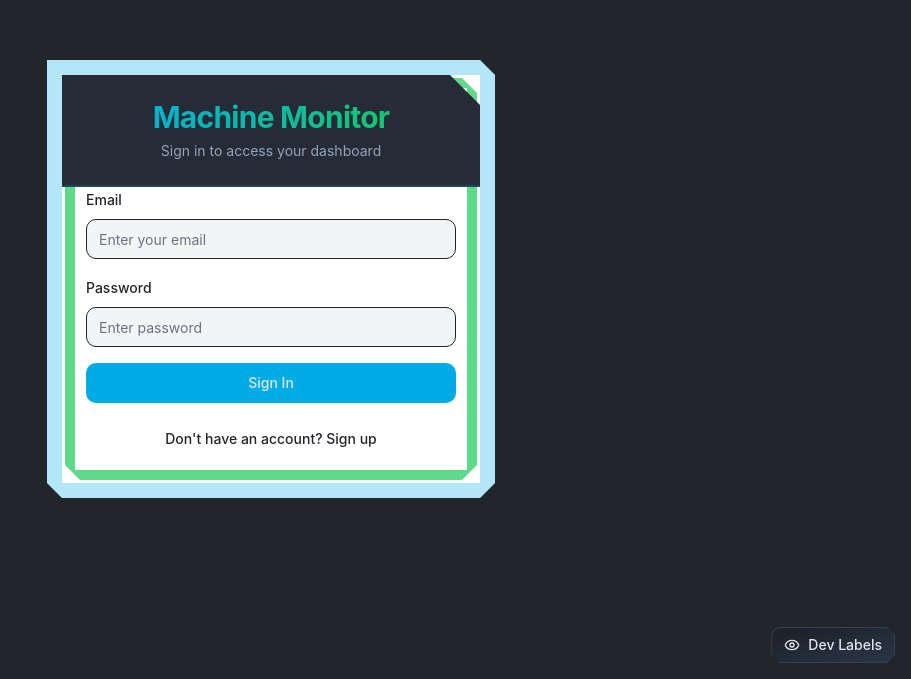
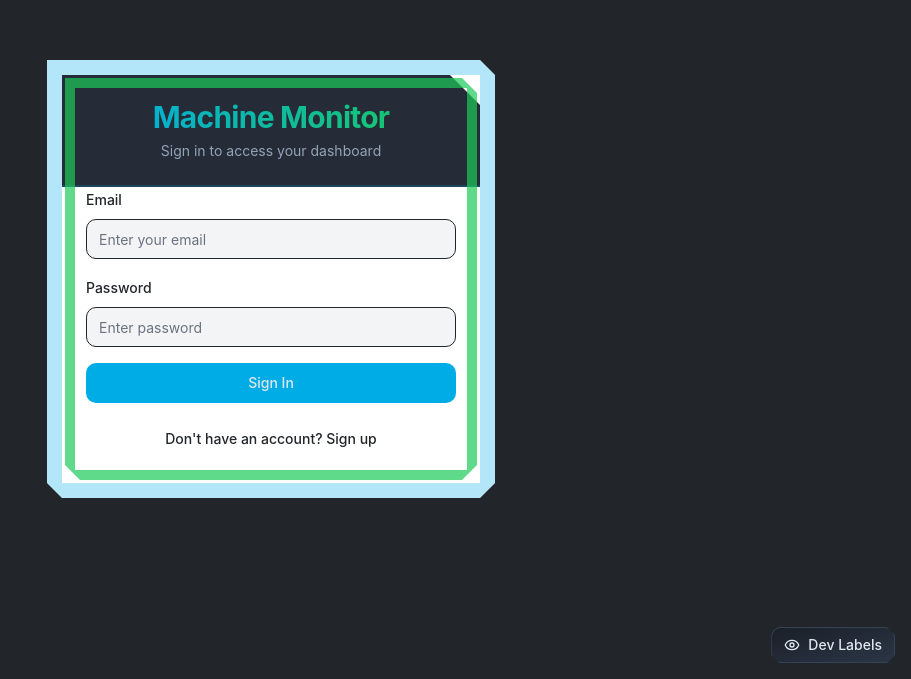
Before and after one commit to Josiah-crown/cool-breeze-nexus, a React (Vite) app: page /login in a window 1280 px wide. Shown: the part 121-800 px from the top of the page, without its empty margins (369-1280 px from the left). Built offline with nearby package versions, Linux system fonts and the light colour scheme; no server answers; the HTML template or start-up script is replaced by a standard one.

Commit message:
Fix login header z-index

```diff
--- a/src/components/ui/card.tsx
+++ b/src/components/ui/card.tsx
@@ -4,7 +4,7 @@ import { cn } from "@/lib/utils";
 
 const Card = React.forwardRef<HTMLDivElement, React.HTMLAttributes<HTMLDivElement>>(({ className, ...props }, ref) => (
   <div ref={ref} className={cn("hud-card bg-white text-[hsl(var(--background))] shadow-sm relative border-[15px] border-accent/70", className)} {...props}>
-    <div className="absolute inset-[3px] hud-card border-[10px] border-accent/70 pointer-events-none -z-10" />
+    <div className="absolute inset-[3px] hud-card border-[10px] border-accent/70 pointer-events-none z-20" />
     {props.children}
   </div>
 ));
```
